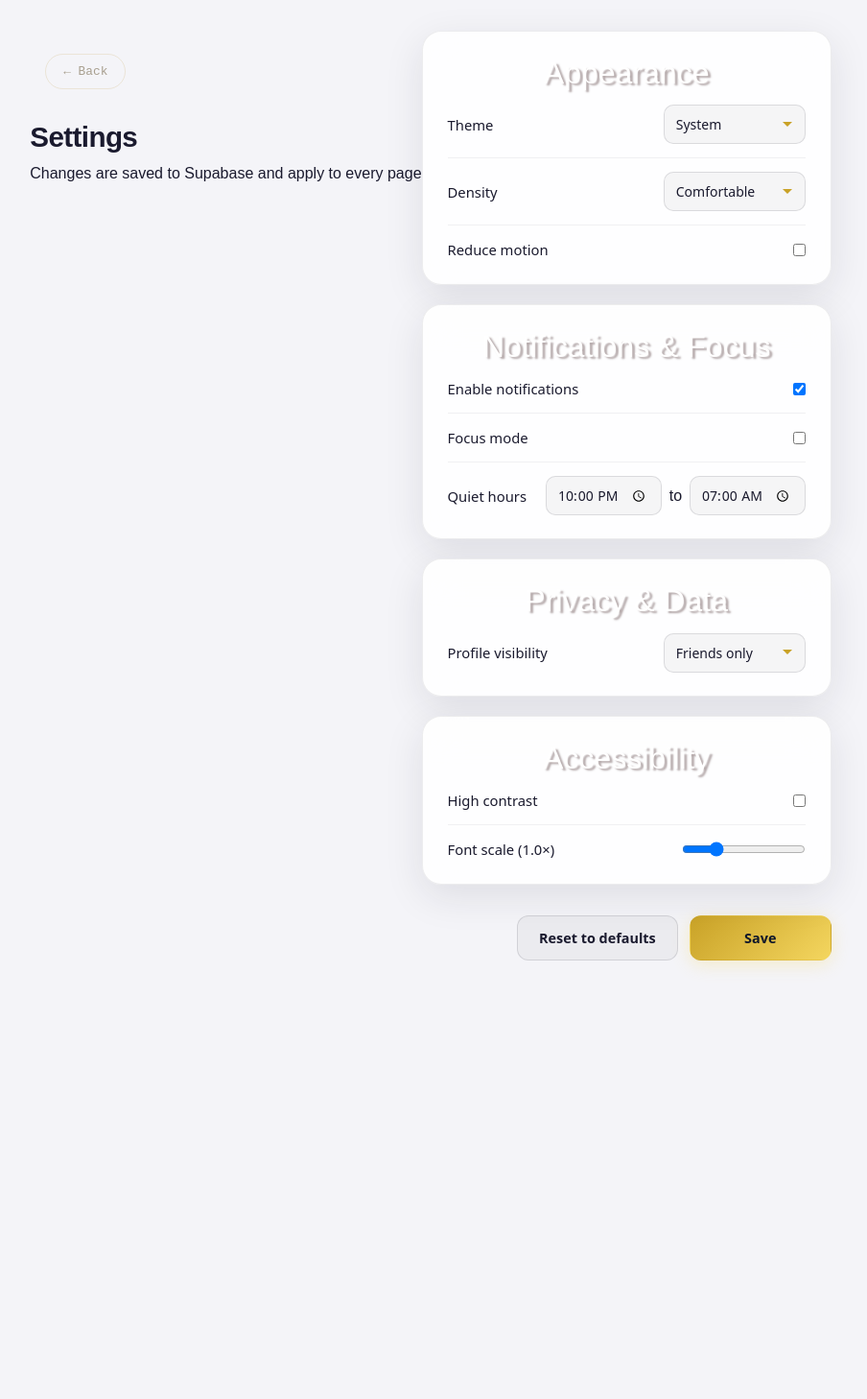
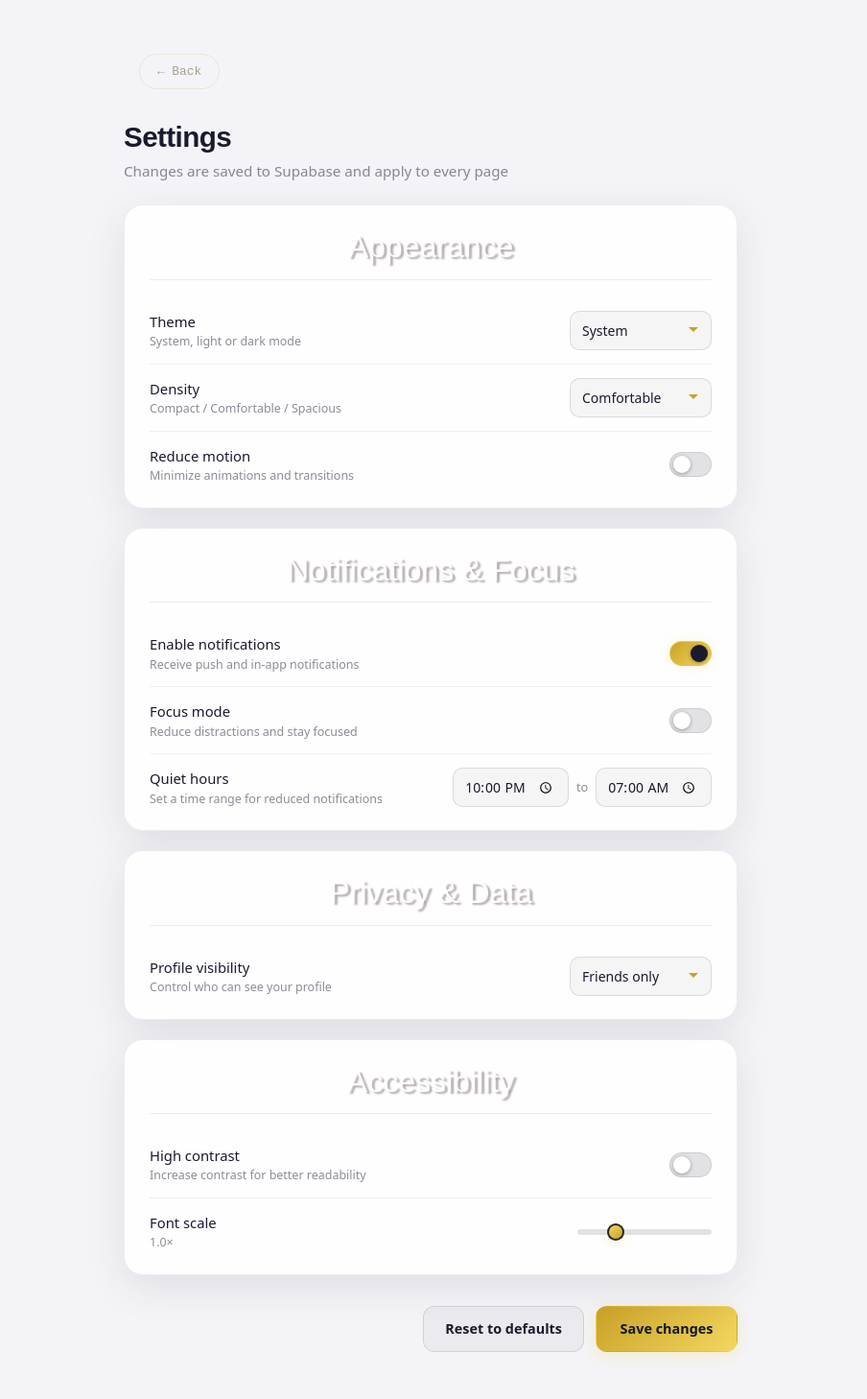
Before and after one commit to panhyapha8-blip/MDP-React, a React (Vite) app in the folder modern-perspectives/: page /setting in a window 1280 px wide. Shown: the top 1458 px of the page at 96% size, without its empty margins (191-1095 px from the left). Before the commit the page ends 1081 px from the top, so only its background shows below. Built offline with nearby package versions, Linux system fonts and the light colour scheme; no server answers; the HTML template or start-up script is replaced by a standard one; a web font is replaced by a local one.

Commit message:
Update Setting.jsx

```diff
--- a/modern-perspectives/src/pages/Setting.jsx
+++ b/modern-perspectives/src/pages/Setting.jsx
@@ -18,39 +18,53 @@ export default function Settings() {
   if (loading) {
     return (
       <div className="settings-page">
-        <p>Loading settings...</p>
+        <p className="settings-loading">Loading settings...</p>
       </div>
     );
   }
 
   return (
     <div className="settings-page">
-      <header className="settings-header">
-        <button className="back-btn" onClick={() => navigate(-1)}>
+      <div className="settings-shell">
+        {/* Header */}
+        <div className="settings-header">
+          <button
+            className="back-btn"
+            onClick={() => navigate(-1)}
+            aria-label="Go back"
+          >
             ← Back
           </button>
+          <div className="settings-title-block">
             <h1>Settings</h1>
-        <p className="subtitle">
+            <p className="settings-subtitle">
               Changes are saved to Supabase and apply to every page
             </p>
-        {saving && (
-          <div className="alert alert-secondary" role="status">
-            Saving...
+          </div>
+        </div>
+
+        {/* Status banner */}
+        {(saving || error) && (
+          <div
+            className={`settings-status ${saving ? 'saving' : ''} ${error ? 'error' : ''}`}
+          >
+            {saving
+              ? 'Saving changes…'
+              : error
+              ? error
+              : null}
           </div>
         )}
-        {error && (
-          <div className="alert alert-danger" role="alert">
-            {error}
-          </div>
-        )}
-      </header>
 
         <div className="settings-content">
           {/* Appearance */}
-        <section className="settings-section">
-          <h2>Appearance</h2>
+          <div className="settings-section">
+            <h2 className="section-header">Appearance</h2>
             <div className="setting-row">
+              <div className="setting-meta">
                 <label>Theme</label>
+                <div className="setting-hint">System, light or dark mode</div>
+              </div>
               <select
                 value={settings.theme}
                 onChange={(e) => updateSetting('theme', e.target.value)}
@@ -63,7 +77,10 @@ export default function Settings() {
             </div>
 
             <div className="setting-row">
+              <div className="setting-meta">
                 <label>Density</label>
+                <div className="setting-hint">Compact / Comfortable / Spacious</div>
+              </div>
               <select
                 value={settings.density}
                 onChange={(e) => updateSetting('density', e.target.value)}
@@ -76,41 +93,62 @@ export default function Settings() {
             </div>
 
             <div className="setting-row toggle">
+              <div className="setting-meta">
                 <label>Reduce motion</label>
+                <div className="setting-hint">Minimize animations and transitions</div>
+              </div>
+              <div className="toggle-switch">
                 <input
                   type="checkbox"
                   checked={settings.reducedMotion}
                   onChange={(e) => updateSetting('reducedMotion', e.target.checked)}
                   disabled={saving}
                 />
+                <div className="toggle-track"></div>
               </div>
-        </section>
+            </div>
+          </div>
 
           {/* Notifications & Focus */}
-        <section className="settings-section">
-          <h2>Notifications & Focus</h2>
+          <div className="settings-section">
+            <h2 className="section-header">Notifications & Focus</h2>
             <div className="setting-row toggle">
+              <div className="setting-meta">
                 <label>Enable notifications</label>
+                <div className="setting-hint">Receive push and in-app notifications</div>
+              </div>
+              <div className="toggle-switch">
                 <input
                   type="checkbox"
                   checked={settings.notificationsEnabled}
                   onChange={(e) => updateSetting('notificationsEnabled', e.target.checked)}
                   disabled={saving}
                 />
+                <div className="toggle-track"></div>
+              </div>
             </div>
 
             <div className="setting-row toggle">
+              <div className="setting-meta">
                 <label>Focus mode</label>
+                <div className="setting-hint">Reduce distractions and stay focused</div>
+              </div>
+              <div className="toggle-switch">
                 <input
                   type="checkbox"
                   checked={settings.focusMode}
                   onChange={(e) => updateSetting('focusMode', e.target.checked)}
                   disabled={saving}
                 />
+                <div className="toggle-track"></div>
+              </div>
             </div>
 
             <div className="setting-row">
+              <div className="setting-meta">
                 <label>Quiet hours</label>
+                <div className="setting-hint">Set a time range for reduced notifications</div>
+              </div>
               <div className="quiet-hours">
                 <input
                   type="time"
@@ -118,7 +156,7 @@ export default function Settings() {
                   onChange={(e) => updateQuietHours('start', e.target.value)}
                   disabled={saving}
                 />
-              <span>to</span>
+                <span className="quiet-sep">to</span>
                 <input
                   type="time"
                   value={settings.quietHours.end}
@@ -127,13 +165,16 @@ export default function Settings() {
                 />
               </div>
             </div>
-        </section>
+          </div>
 
           {/* Privacy */}
-        <section className="settings-section">
-          <h2>Privacy & Data</h2>
+          <div className="settings-section">
+            <h2 className="section-header">Privacy & Data</h2>
             <div className="setting-row">
+              <div className="setting-meta">
                 <label>Profile visibility</label>
+                <div className="setting-hint">Control who can see your profile</div>
+              </div>
               <select
                 value={settings.profileVisibility}
                 onChange={(e) => updateSetting('profileVisibility', e.target.value)}
@@ -144,23 +185,34 @@ export default function Settings() {
                 <option value="private">Private</option>
               </select>
             </div>
-        </section>
+          </div>
 
           {/* Accessibility */}
-        <section className="settings-section">
-          <h2>Accessibility</h2>
+          <div className="settings-section">
+            <h2 className="section-header">Accessibility</h2>
             <div className="setting-row toggle">
+              <div className="setting-meta">
                 <label>High contrast</label>
+                <div className="setting-hint">Increase contrast for better readability</div>
+              </div>
+              <div className="toggle-switch">
                 <input
                   type="checkbox"
                   checked={settings.highContrast}
                   onChange={(e) => updateSetting('highContrast', e.target.checked)}
                   disabled={saving}
                 />
+                <div className="toggle-track"></div>
+              </div>
             </div>
 
             <div className="setting-row">
-            <label>Font scale ({settings.fontScale.toFixed(1)}×)</label>
+              <div className="setting-meta">
+                <label>Font scale</label>
+                <div className="setting-hint">
+                  {settings.fontScale.toFixed(1)}×
+                </div>
+              </div>
               <input
                 type="range"
                 min="0.9"
@@ -169,17 +221,28 @@ export default function Settings() {
                 value={settings.fontScale}
                 onChange={(e) => updateSetting('fontScale', parseFloat(e.target.value))}
                 disabled={saving}
+                className="range-input"
               />
             </div>
-        </section>
+          </div>
 
+          {/* Actions */}
           <div className="settings-actions">
-          <button className="btn secondary" onClick={resetSettings} disabled={saving}>
+            <button
+              className="btn secondary"
+              onClick={resetSettings}
+              disabled={saving}
+            >
               Reset to defaults
             </button>
-          <button className="btn primary" onClick={saveSettings} disabled={saving}>
-            {saving ? 'Saving...' : 'Save'}
+            <button
+              className="btn primary"
+              onClick={saveSettings}
+              disabled={saving}
+            >
+              {saving ? 'Saving…' : 'Save changes'}
             </button>
+          </div>
         </div>
       </div>
     </div>
```
Lines whose indentation alone changed are shown as unchanged.
